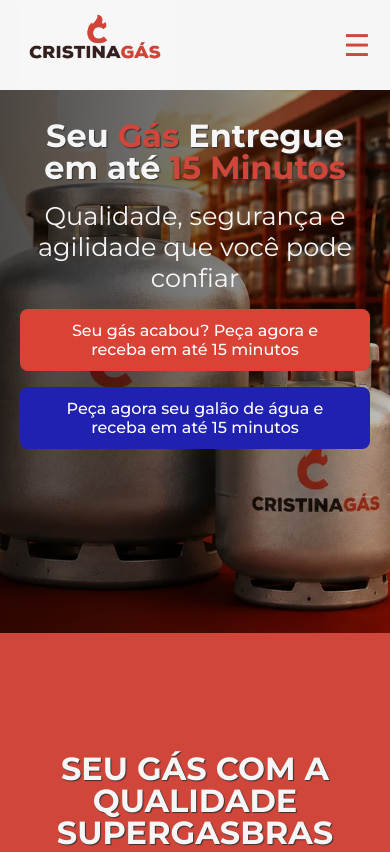
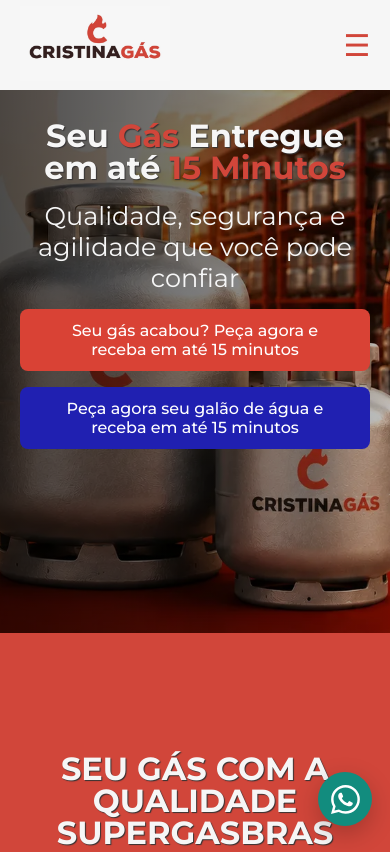
Before and after one commit to ClintindosSites/cristinagas, a plain HTML site: page index.html in a window 390 px wide. Shown: the top 852 px of the page. Drawn offline with Linux system fonts and the light colour scheme.

Commit message:
adcionando botão whatsapp flutuante

```diff
--- a/index.html
+++ b/index.html
@@ -298,6 +298,28 @@
         </div>
       </div>
     </footer>
+    <a
+      href="https://wa.me/5531995377814?text=Ol%C3%A1%2C%20gostaria%20de%20pedir%20meu%20g%C3%A1s%20com%20entrega%20r%C3%A1pida"
+      class="whatsapp-float"
+      target="_blank"
+      rel="noopener noreferrer"
+      aria-label="Fale conosco pelo WhatsApp"
+    >
+      <svg
+        xmlns="http://www.w3.org/2000/svg"
+        width="16"
+        height="16"
+        fill="currentColor"
+        class="bi bi-whatsapp"
+        viewBox="0 0 16 16"
+      >
+        <path
+          d="M13.601 2.326A7.85 7.85 0 0 0 7.994 0C3.627 0 .068 3.558.064 7.926c0 1.399.366 2.76 1.057 3.965L0 16l4.204-1.102a7.9 7.9 0 0 0 3.79.965h.004c4.368 0 7.926-3.558 7.93-7.93A7.9 7.9 0 0 0 13.6 2.326zM7.994 14.521a6.6 6.6 0 0 1-3.356-.92l-.24-.144-2.494.654.666-2.433-.156-.251a6.56 6.56 0 0 1-1.007-3.505c0-3.626 2.957-6.584 6.591-6.584a6.56 6.56 0 0 1 4.66 1.931 6.56 6.56 0 0 1 1.928 4.66c-.004 3.639-2.961 6.592-6.592 6.592m3.615-4.934c-.197-.099-1.17-.578-1.353-.646-.182-.065-.315-.099-.445.099-.133.197-.513.646-.627.775-.114.133-.232.148-.43.05-.197-.1-.836-.308-1.592-.985-.59-.525-.985-1.175-1.103-1.372-.114-.198-.011-.304.088-.403.087-.088.197-.232.296-.346.1-.114.133-.198.198-.33.065-.134.034-.248-.015-.347-.05-.099-.445-1.076-.612-1.47-.16-.389-.323-.335-.445-.34-.114-.007-.247-.007-.38-.007a.73.73 0 0 0-.529.247c-.182.198-.691.677-.691 1.654s.71 1.916.81 2.049c.098.133 1.394 2.132 3.383 2.992.47.205.84.326 1.129.418.475.152.904.129 1.246.08.38-.058 1.171-.48 1.338-.943.164-.464.164-.86.114-.943-.049-.084-.182-.133-.38-.232"
+        />
+      </svg>
+
+      <span class="whatsapp-tooltip"> Peça pelo WhatsApp </span>
+    </a>
     <script src="script.js"></script>
   </body>
 </html>
--- a/style.css
+++ b/style.css
@@ -410,3 +410,95 @@
     width: 30px;
   }
 }
+.whatsapp-float {
+  position: fixed;
+  right: 24px;
+  bottom: 24px;
+
+  width: 58px;
+  height: 58px;
+
+  display: flex;
+  align-items: center;
+  justify-content: center;
+
+  background: var(--whatsapp-2);
+  color: #fff;
+
+  border-radius: 50%;
+
+  text-decoration: none;
+
+  box-shadow: 0 8px 25px rgba(0, 0, 0, 0.22);
+
+  z-index: 9999;
+
+  transition:
+    transform 0.25s ease,
+    box-shadow 0.25s ease;
+}
+
+.whatsapp-float svg {
+  width: 31px;
+  height: 31px;
+
+  fill: currentColor;
+}
+
+.whatsapp-float:hover {
+  transform: translateY(-4px) scale(1.05);
+
+  box-shadow: 0 12px 30px rgba(0, 0, 0, 0.28);
+}
+
+/* Tooltip */
+
+.whatsapp-tooltip {
+  position: absolute;
+
+  right: 70px;
+  top: 50%;
+
+  transform: translateY(-50%);
+
+  background: var(--whatsapp-2);
+  color: #fff;
+
+  padding: 9px 13px;
+
+  border-radius: 6px;
+
+  white-space: nowrap;
+
+  font-family: "Poppins", sans-serif;
+  font-size: 12px;
+  font-weight: 500;
+
+  opacity: 0;
+  visibility: hidden;
+
+  transition: 0.2s ease;
+}
+
+.whatsapp-float:hover .whatsapp-tooltip {
+  opacity: 1;
+  visibility: visible;
+}
+@media (max-width: 600px) {
+  .whatsapp-float {
+    width: 54px;
+    height: 54px;
+
+    right: 18px;
+    bottom: 18px;
+  }
+
+  .whatsapp-float svg {
+    width: 29px;
+    height: 29px;
+  }
+
+  .whatsapp-tooltip {
+    display: none;
+  }
+}
```
Also changed, not shown: 1 other file.
